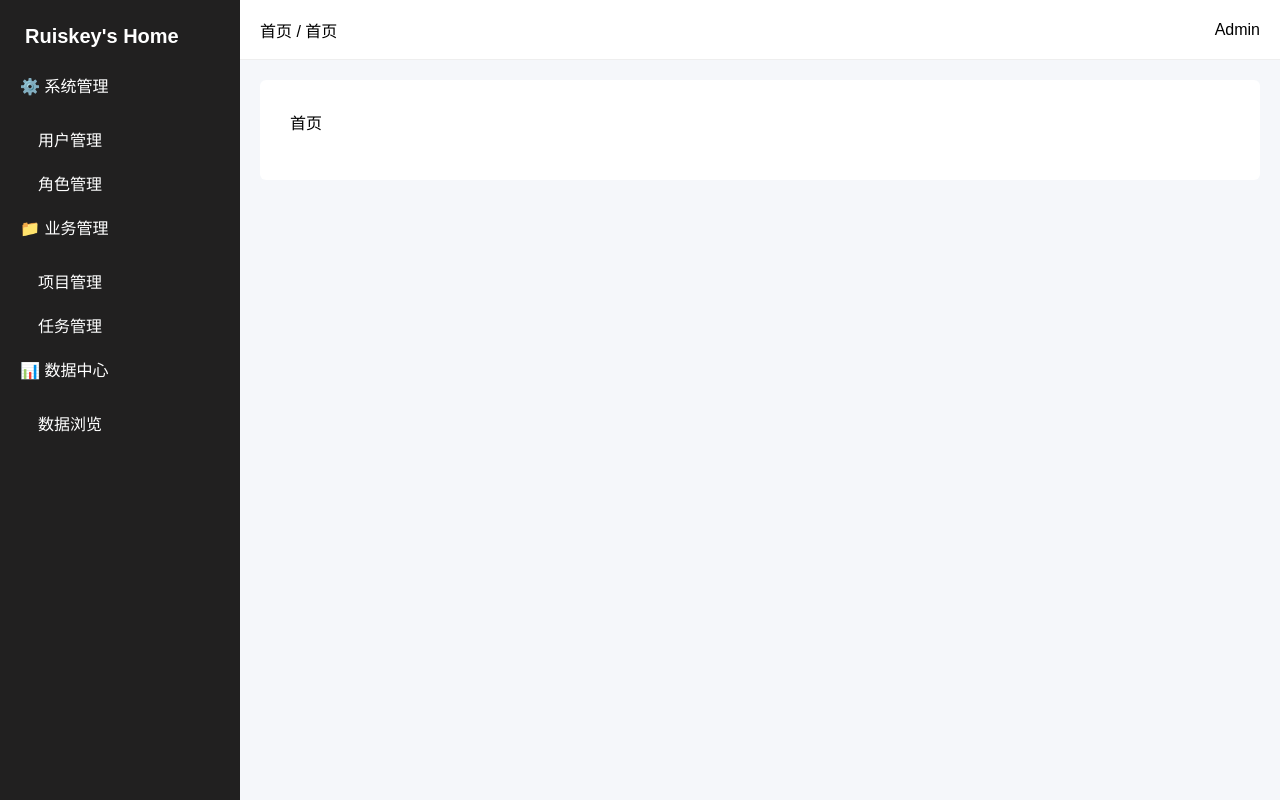
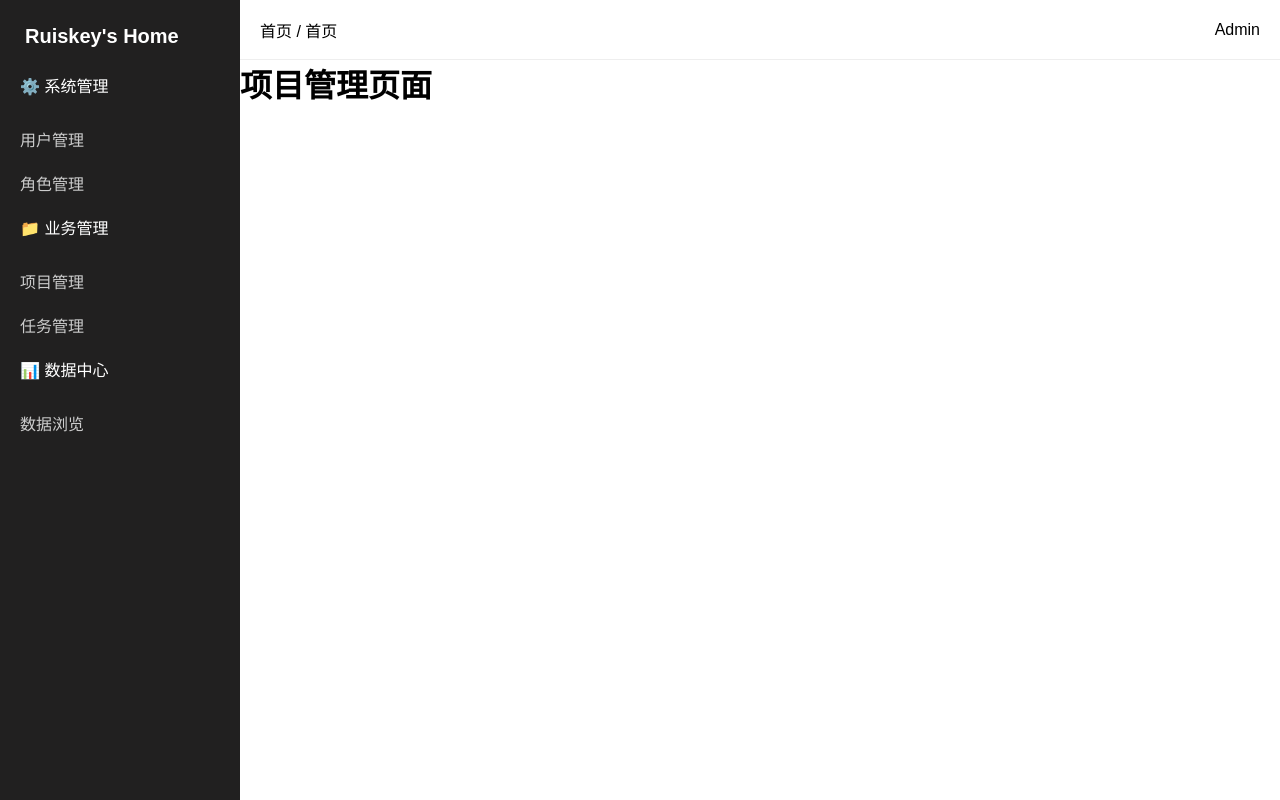
Before and after one commit to ruiskey18-sys/admin-demo, a Vue app: page /project in a window 1280 px wide. Built offline with nearby package versions, Linux system fonts and the light colour scheme.

Commit message:
增加router-view的页面跳转功能

```diff
--- a/src/layout/Layout.vue
+++ b/src/layout/Layout.vue
@@ -1,7 +1,7 @@
 <script setup lang="ts">
 import Header from './components/Header.vue';
 import Sidebar from './components/Sidebar.vue';
-import Home from '../views/Home.vue';
+
 </script>
 
 <template>
@@ -9,7 +9,9 @@ import Home from '../views/Home.vue';
         <Sidebar />
         <div class="right">
             <Header />
-            <Home />
+            <main>
+                <router-view />
+            </main>
         </div>
     </div>
 </template>
--- a/src/layout/components/Sidebar.vue
+++ b/src/layout/components/Sidebar.vue
@@ -14,10 +14,11 @@ import { menuList } from '../../menu';
             </div>
 
             <!-- 二级菜单 -->
-            <div v-for="value in menu.children" class="menu-item">
+            <router-link v-for="value in menu.children" class="menu-item" :key="value.id" :to="value.path">
                 {{  value.title }}
-            </div>
+            </router-link>
         </div>
 
     </aside>
+
 </template>
--- a/src/router/index.ts
+++ b/src/router/index.ts
@@ -1,4 +1,3 @@
-import path from 'path'
 import { createRouter, createWebHistory } from 'vue-router'
 
 const routes = [
--- a/src/style.css
+++ b/src/style.css
@@ -84,8 +84,13 @@ li.active {
 }
 
 .menu-item {
-  padding: 10px;
-  margin-left: 18px;
+display:block;
+
+text-decoration:none;
+
+padding:10px;
+
+color:#ccc;
 }
 
 .menu-title {
--- a/src/views/Project.vue
+++ b/src/views/Project.vue
@@ -1 +1,3 @@
-<template></template>
+<template>
+    <h1>项目管理页面</h1>
+</template>
--- a/src/views/User.vue
+++ b/src/views/User.vue
@@ -1 +1,3 @@
-<template></template>
+<template>
+    <h1>用户管理页面</h1>
+</template>
```
